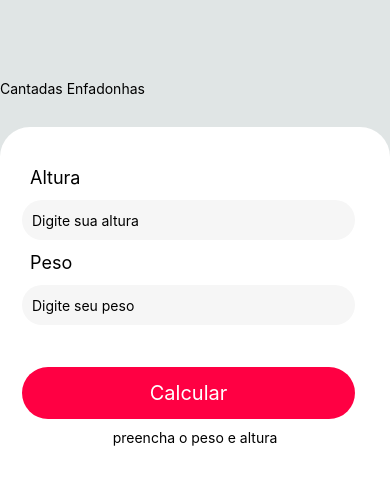
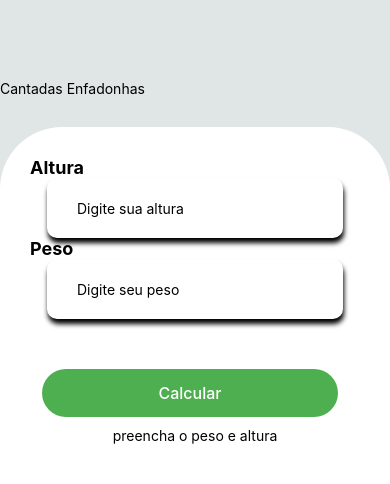
Before and after one commit to Brukyu/imc-app, a React Native app: screen / in a window 390 px wide. Shown: the top 484 px of the page. Built offline with nearby package versions, Linux system fonts and the light colour scheme.

Commit message:
add text and improve style

```diff
--- a/src/components/Form/style.js
+++ b/src/components/Form/style.js
@@ -1,50 +1,89 @@
-import { StyleSheet } from 'react-native'
+import { StyleSheet } from 'react-native';
 
 const styles = StyleSheet.create({
   FormContext: {
+    backgroundColor:"#ffffff",
     width: "100%",
     height: "100%",
     bottom: 0,
-    backgroundColor: "#ffffff",
     alignItems:"center",
-    borderTopLeftRadius:30,
-    borderTopRightRadius:30,
+    borderTopLeftRadius:62,
+    borderTopRightRadius:62,
     marginTop:30,
   },
   form:{
     width:"100%",
     height:"auto",
-    marginTop: 30,
+    marginTop: 20,
     padding: 10,
   },
   formLable:{
     color:"#000000",
     fontSize: 18,
     paddingLeft: 20,
+    fontWeight: "bold",
   },
   input:{
-    width:"90%",
-    borderRadius:50,
-    backgroundColor:"#f6f6f6",
-    height:40,
-    margin:12,
-    paddingLeft:10,
+    width:"80%",
+    borderRadius:10,
+    backgroundColor:"#ffffff",
+    height:60,
+    paddingLeft:30,
+    shadowColor: "#000000",
+    shadowOffset: {
+      width: 1,
+      height: 5,
+    },
+    shadowOpacity: 1,
+    shadowRadius: 5,
+    elevation: 20,
+    alignSelf: "center", // adicionado para centralizar
   },
   ButtonCalculator:{
     borderRadius: 50,
     alignItems: "center",
     justifyContent:"center",
-    width: "90%",
-    backgroundColor:"#FF0043",
+    width: "80%",
+    backgroundColor:"#4eaf50",
     paddingTop:14,
     paddingBottom:14,
-    marginLeft:12,
-    marginTop:30,
+    marginLeft:32,
+    marginTop:50,
   },
   textButtonCalculator:{
-    fontSize: 20,
+    fontSize: 16,
+    fontWeight:"500",
     color: "#ffffff"
-  }
+  },
+  ageButtonContainer: {
+    flexDirection: "row",
+    justifyContent: "center",
+    marginTop: 40,
+    width: "76%",
+  },
+  ageButton: {
+    flex: 1,
+    borderRadius: 5,
+    backgroundColor: "#ffffff",
+    height: 60,
+    marginHorizontal: 1, //aqui eu troquei a propriedade margin por marginHorizontal
+    paddingLeft: 10,
+    shadowColor: "#000000",
+    shadowOffset: {
+      width: 1,
+      height: 5,
+    },
+    shadowOpacity: 1,
+    shadowRadius: 5,
+    elevation: 20,
+    justifyContent: "center",
+    alignItems: "center",
+  },
+  ageButtonText: {
+    fontSize: 15,
+    fontWeight:"300",
+    color: "#000000", // cor padrão do texto
+  },
 });
 
-export default styles
+export default styles;
```
Also changed, not shown: src/components/Form/ResultIMC/style.js (added, +23 -0 lines), src/components/Title/style.js (+22 -9 lines).
